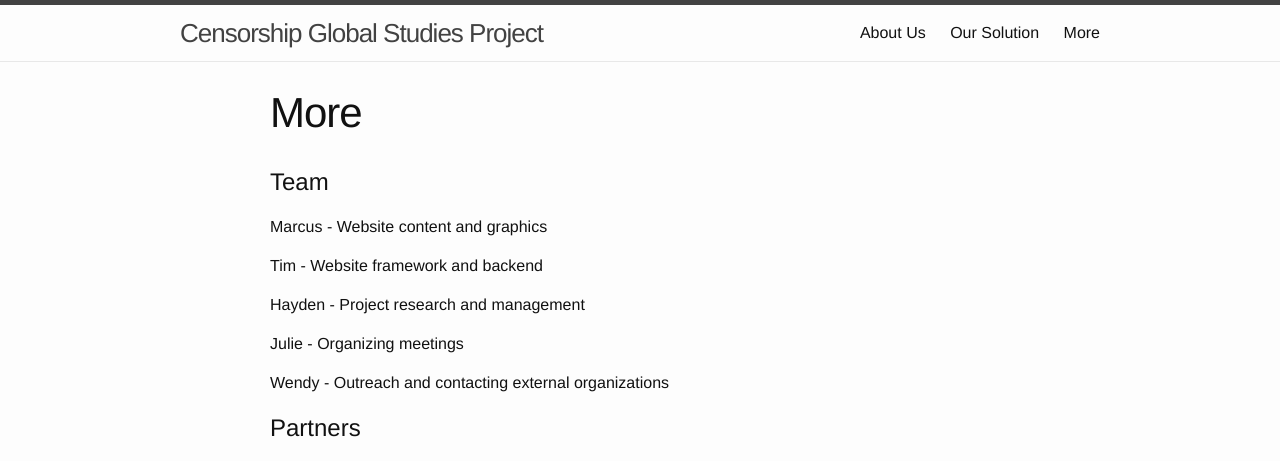
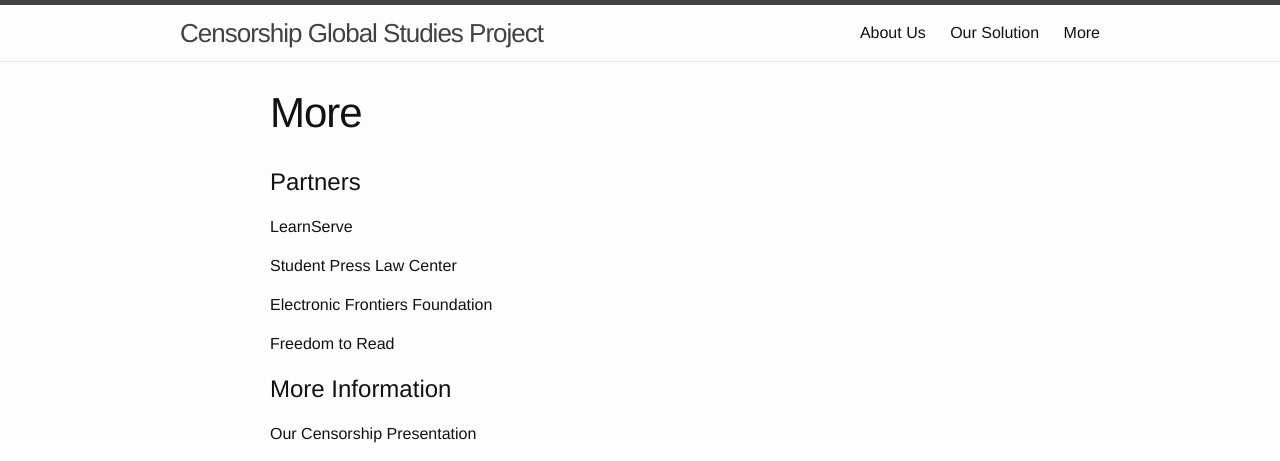
Before and after one commit to tcyrus/global-studies, a Jekyll site: the page built from 03_other.md, in a window 1280 px wide. Shown: the top 461 px of the page. Built offline with Jekyll 4.4.1, drawn with Linux system fonts in a browser that asks for light colours; grey boxes are pictures that could not be loaded.

Commit message:
Update 03_other.md

```diff
--- a/03_other.md
+++ b/03_other.md
@@ -7,18 +7,6 @@ permalink: /other.html
 <!--# Support Us-->
 
 <!--Budget, Resources Needed, Requests for Support-->
-
-# Team
-
-Marcus - Website content and graphics
-
-Tim - Website framework and backend
-
-Hayden - Project research and management
-
-Julie - Organizing meetings
-
-Wendy - Outreach and contacting external organizations
 
 # Partners
 
```
